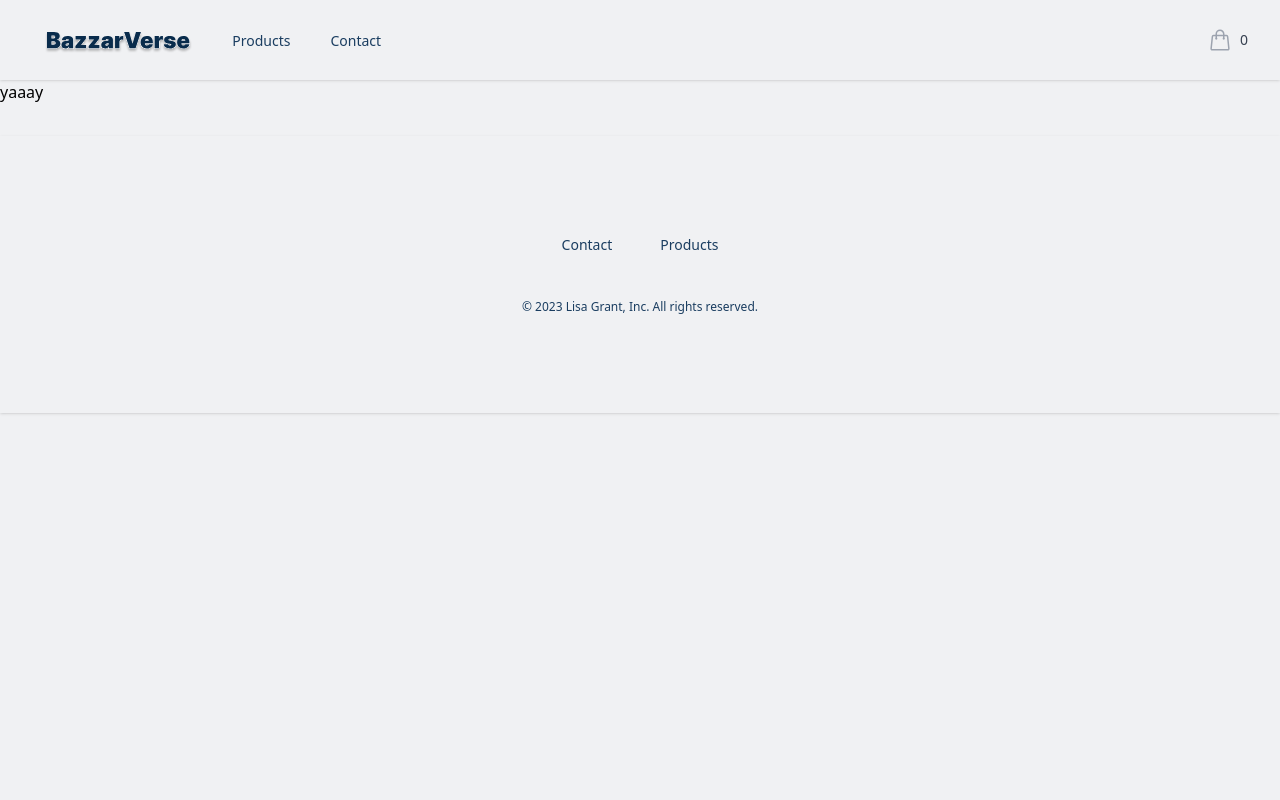
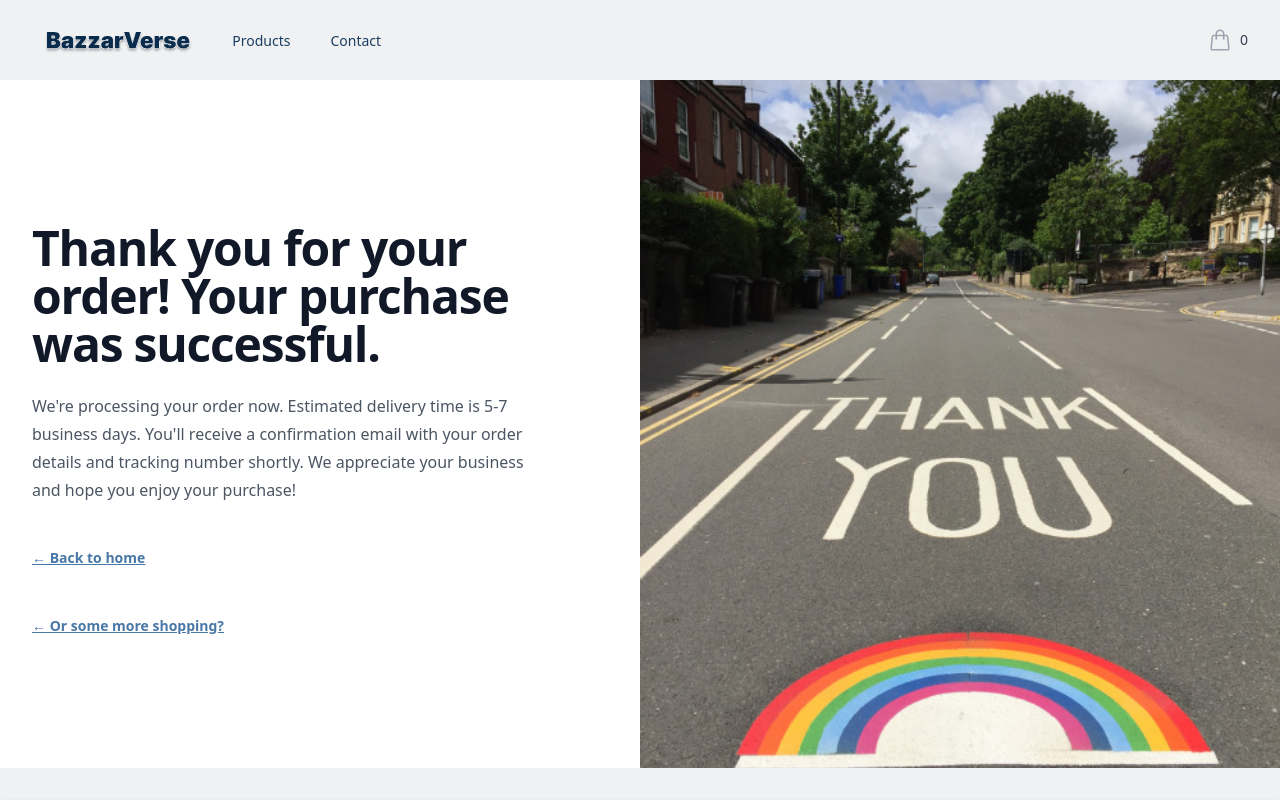
Before and after one commit to Liisagrant/CA-react-BazaarVerse, a React (Vite) app: page /success in a window 1280 px wide. Shown: the top 800 px of the page. Built offline with nearby package versions, Linux system fonts and the light colour scheme; no server answers.

Commit message:
added styling, image and linking for success page

```diff
--- a/src/components/pages/success/SuccessPage.jsx
+++ b/src/components/pages/success/SuccessPage.jsx
@@ -1,7 +1,48 @@
 import React from "react";
+import { Link } from "react-router-dom";
+import successImg from "../../../../public/assets/success.jpg";
 
 const SuccessPage = () => {
-  return <div> yaaay</div>;
+  return (
+    <div className="grid grid-cols-1 grid-rows-[1fr,auto,1fr] bg-white lg:grid-cols-[max(50%,36rem),1fr]">
+      <main className="mx-auto w-full max-w-7xl px-6 py-24 sm:py-32 lg:col-span-2 lg:col-start-1 lg:row-start-2 lg:px-8">
+        <div className="max-w-lg">
+          <h1 className="mt-4 text-3xl font-bold tracking-tight text-gray-900 sm:text-5xl">
+            Thank you for your order! Your purchase was successful.
+          </h1>
+          <p className="mt-6 text-base leading-7 text-gray-600">
+            We're processing your order now. Estimated delivery time is 5-7
+            business days. You'll receive a confirmation email with your order
+            details and tracking number shortly. We appreciate your business and
+            hope you enjoy your purchase!
+          </p>
+          <div className="mt-10">
+            <Link
+              to="/"
+              className="text-sm font-semibold leading-7 text-lightblue underline "
+            >
+              <span aria-hidden="true">&larr;</span> Back to home
+            </Link>
+          </div>
+          <div className="mt-10">
+            <Link
+              to="/products"
+              className="text-sm font-semibold leading-7 text-lightblue underline"
+            >
+              <span aria-hidden="true">&larr;</span> Or some more shopping?
+            </Link>
+          </div>
+        </div>
+      </main>
+      <div className="hidden lg:relative lg:col-start-2 lg:row-start-1 lg:row-end-4 lg:block">
+        <img
+          src={successImg}
+          alt="Thank you image"
+          className="absolute inset-0 h-full w-full object-cover"
+        />
+      </div>
+    </div>
+  );
 };
 
 export default SuccessPage;
```
Also changed, not shown: public/assets/success.jpg (added).
